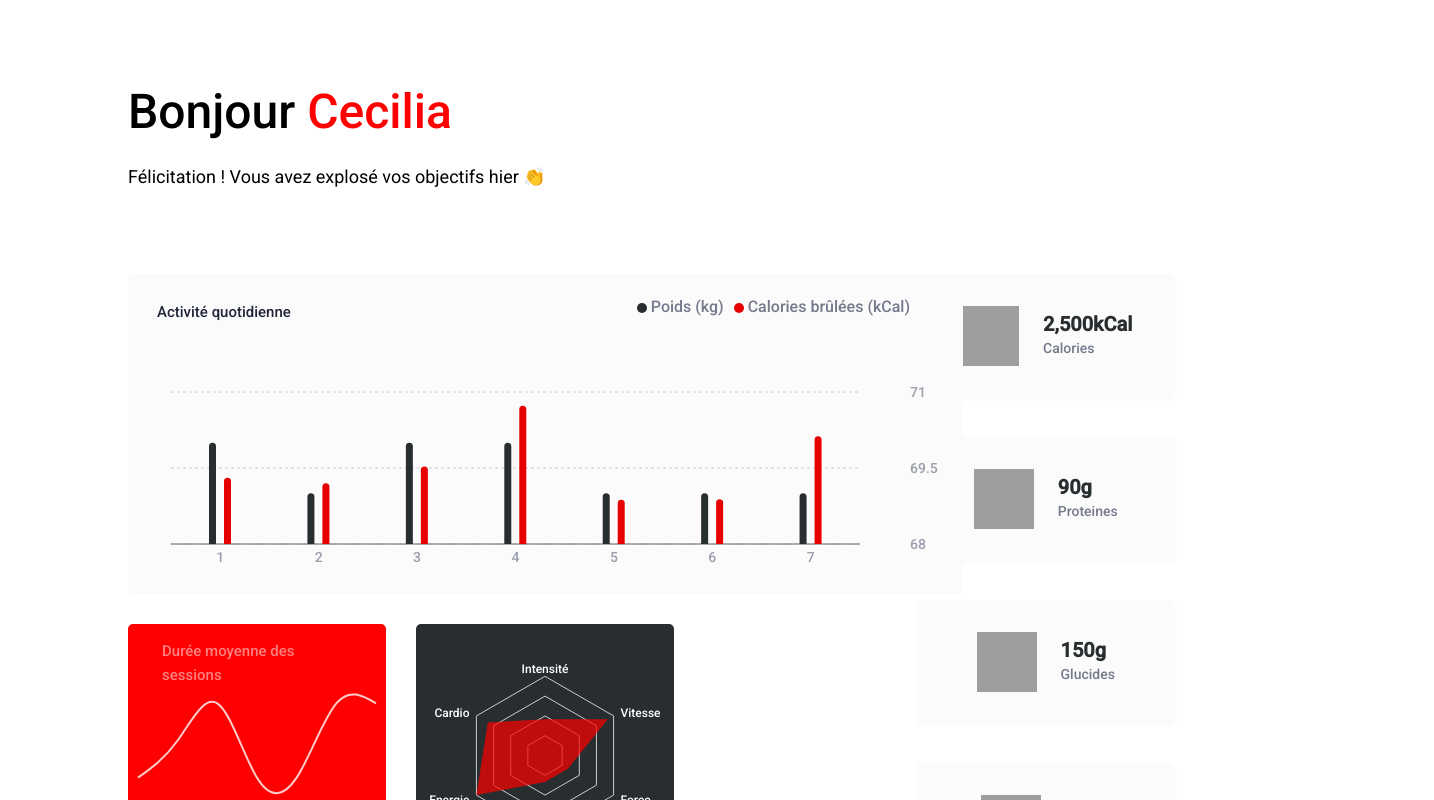
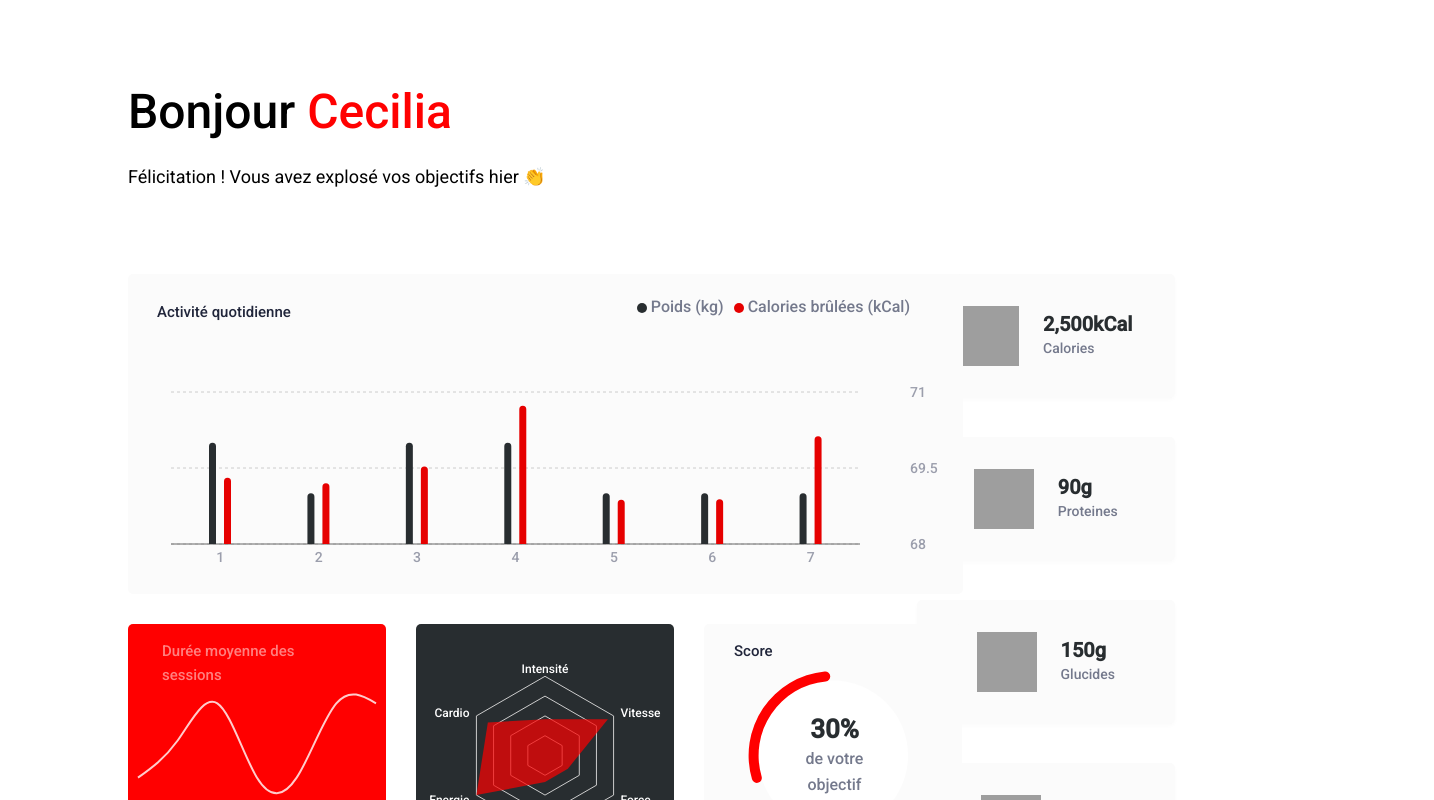
Before and after one commit to Cecilia-Giusti/sport-see, a React (Create React App) app: page / in a window 1280 px wide. Shown: the top 800 px of the page, 1434 px wide, since content can reach past the window. Built offline with nearby package versions, Linux system fonts and the light colour scheme; grey boxes are pictures that could not be loaded.

Commit message:
Feat update radialbarChart

```diff
--- a/src/App.jsx
+++ b/src/App.jsx
@@ -1,10 +1,12 @@
 import React, { useEffect, useState } from "react";
 import getUsers from "./service/getUsers";
+import getScore from "./service/getScore";
 import getSessions from "./service/getSessions";
 import getAverageSessions from "./service/getAverageSessions";
 import getPerformances from "./service/getPerformances";
 import "./style/app.css";
 import dataUpdateAverage from "./utils/dataUpdateAverage";
+import dataUpdateScore from "./utils/dataUpdateScore";
 import dataUpdateSession from "./utils/dataUpdateSession";
 import dataUpdatePerformance from "./utils/dataUpdatePerformance";
 import ProfilePage from "./pages/ProfilePage";
@@ -14,6 +16,7 @@ const App = () => {
   const [dataSession, setDataSession] = useState(null);
   const [dataAverage, setDataAverage] = useState(null);
   const [dataPerformance, setDataPerformance] = useState(null);
+  const [dataScore, setDataScore] = useState(null);
 
   useEffect(() => {
     getUsers(setDataUser);
@@ -31,9 +34,17 @@ const App = () => {
     getPerformances(setDataPerformance);
   }, []);
 
+  useEffect(() => {
+    getScore(setDataScore);
+  }, []);
+
   return (
     <div className="section--profilPage">
-      {dataUser && dataSession && dataAverage && dataPerformance && (
+      {dataUser &&
+        dataSession &&
+        dataAverage &&
+        dataPerformance &&
+        dataScore && (
           <ProfilePage
             dataUser={dataUser.user}
             dataActivities={dataUpdateSession(dataSession)}
@@ -41,6 +52,7 @@ const App = () => {
             dataPerformance={dataUpdatePerformance(
               dataPerformance.performance.data
             )}
+            dataScore={dataUpdateScore(dataScore)}
           />
         )}
     </div>
--- /dev/null
+++ b/src/Class/DataTransformScore.js
@@ -0,0 +1,18 @@
+export class DataTransformScore {
+  constructor(data) {
+    this._score = data.score;
+  }
+
+  get name() {
+    return "score";
+  }
+
+  get score() {
+    let score = this._score * 100;
+    return score;
+  }
+
+  get fill() {
+    return "#FF0000";
+  }
+}
--- a/src/components/Activities.jsx
+++ b/src/components/Activities.jsx
@@ -5,14 +5,19 @@ import RadialBarProfil from "./RadialBarProfil";
 import RadarChartProfil from "./RadarChartProfil";
 import "../style/activities.css";
 
-const Activities = ({ dataActivities, dataAverage, dataPerformance }) => {
+const Activities = ({
+  dataActivities,
+  dataAverage,
+  dataPerformance,
+  dataScore,
+}) => {
   return (
     <div className="activities__container">
       <BarChartProfil data={dataActivities} />
       <div className="activities__contents">
         <LineChartProfil data={dataAverage} />
         <RadarChartProfil data={dataPerformance} />
-        <RadialBarProfil />
+        <RadialBarProfil data={dataScore} />
       </div>
     </div>
   );
--- a/src/components/RadarChartProfil.jsx
+++ b/src/components/RadarChartProfil.jsx
@@ -16,7 +16,7 @@ const RadarChartProfil = ({ data }) => {
         height={263}
         margin={{ top: 30, right: 30, bottom: 30, left: 30 }}
         data={data}
-        style={{ backgroundColor: "#282D30", "border-radius": "5px" }}
+        style={{ backgroundColor: "#282D30", borderRadius: "5px" }}
       >
         <PolarGrid radialLines={false} />
         <PolarAngleAxis
--- a/src/components/RadialBarProfil.jsx
+++ b/src/components/RadialBarProfil.jsx
@@ -1,34 +1,29 @@
 import React from "react";
-import { RadialBarChart, RadialBar, Legend, Tooltip } from "recharts";
+import { RadialBarChart, RadialBar, PolarAngleAxis } from "recharts";
+import "../style/radialChart.css";
 
 const RadialBarProfil = ({ data }) => {
+  console.log(data);
   return (
-    <div>
+    <div className="radialChart">
+      <h5 className="radialChart__title">Score</h5>
+      <h6 className="radialChart__item">
+        <span>{data[0].score}%</span> <br />
+        de votre objectif
+      </h6>
       <RadialBarChart
-        width={730}
-        height={250}
-        innerRadius="10%"
-        outerRadius="80%"
+        width={258}
+        height={263}
         data={data}
-        startAngle={180}
-        endAngle={0}
+        style={{ backgroundColor: "#FBFBFB", borderRadius: "5px" }}
+        innerRadius={80}
+        barSize={10}
+        startAngle={200 + 360}
+        endAngle={200}
       >
-        <RadialBar
-          minAngle={15}
-          label={{ fill: "#666", position: "insideStart" }}
-          background
-          clockWise={true}
-          dataKey="uv"
-        />
-        <Legend
-          iconSize={10}
-          width={120}
-          height={140}
-          layout="vertical"
-          verticalAlign="middle"
-          align="right"
-        />
-        <Tooltip />
+        <circle cx="50%" cy="50%" fill="white" r="75"></circle>
+        <PolarAngleAxis type="number" domain={[0, 100]} tick={false} />
+        <RadialBar cornerRadius={5} dataKey={"score"} />
       </RadialBarChart>
     </div>
   );
--- a/src/pages/ProfilePage.jsx
+++ b/src/pages/ProfilePage.jsx
@@ -9,17 +9,19 @@ const ProfilePage = ({
   dataActivities,
   dataAverage,
   dataPerformance,
+  dataScore,
 }) => {
   return (
     <div className="profilPage__container">
-      {dataUser && <Header firstName={dataUser.userInfos.firstName} />}
+      <Header firstName={dataUser.userInfos.firstName} />
       <div className="profilPage__content">
         <Activities
           dataActivities={dataActivities}
           dataAverage={dataAverage}
           dataPerformance={dataPerformance}
+          dataScore={dataScore}
         />
-        {dataUser && <Macros macros={dataUser.keyData} />}
+        <Macros macros={dataUser.keyData} />
       </div>
     </div>
   );
--- /dev/null
+++ b/src/service/getScore.js
@@ -0,0 +1,7 @@
+import axios from "axios";
+
+async function getScore(setDataScore) {
+  await axios.get("./data/db.json").then((res) => setDataScore(res.data.user));
+}
+
+export default getScore;
--- /dev/null
+++ b/src/style/radialChart.css
@@ -0,0 +1,44 @@
+.radialChart {
+  position: relative;
+}
+
+.radialChart__title {
+  position: absolute;
+  left: 11.63%;
+  top: -10px;
+  z-index: 100;
+  font-family: "Roboto";
+  font-style: normal;
+  font-weight: 500;
+  font-size: 15px;
+  line-height: 24px;
+  color: #20253a;
+}
+
+.radialChart__circle {
+  z-index: 250;
+}
+
+.radialChart__item {
+  font-family: "Roboto";
+  font-style: normal;
+  font-weight: 500;
+  font-size: 16px;
+  line-height: 26px;
+  text-align: center;
+  color: #74798c;
+  position: absolute;
+  z-index: 300;
+  left: 32.17%;
+  top: 55px;
+  width: 95px;
+}
+
+.radialChart__item span {
+  font-weight: 700;
+  font-size: 26px;
+
+  text-align: center;
+
+  color: #282d30;
+}
--- /dev/null
+++ b/src/utils/dataUpdateScore.js
@@ -0,0 +1,21 @@
+import { DataTransformScore } from "../Class/DataTransformScore";
+
+/**Modélisation de la donnée score
+ * @param {Object} - Données json à traiter
+ * @return {Number}
+ */
+const dataUpdateScore = (data) => {
+  let dataUpdate = new DataTransformScore(data);
+
+  let newData = [
+    {
+      name: `${dataUpdate.name}`,
+      score: dataUpdate.score,
+      fill: `${dataUpdate.fill}`,
+    },
+  ];
+
+  return newData;
+};
+
+export default dataUpdateScore;
```
Lines whose indentation alone changed are shown as unchanged.
